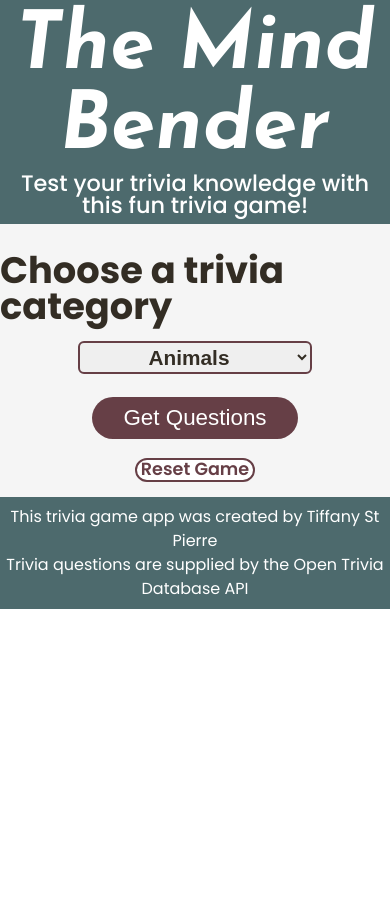
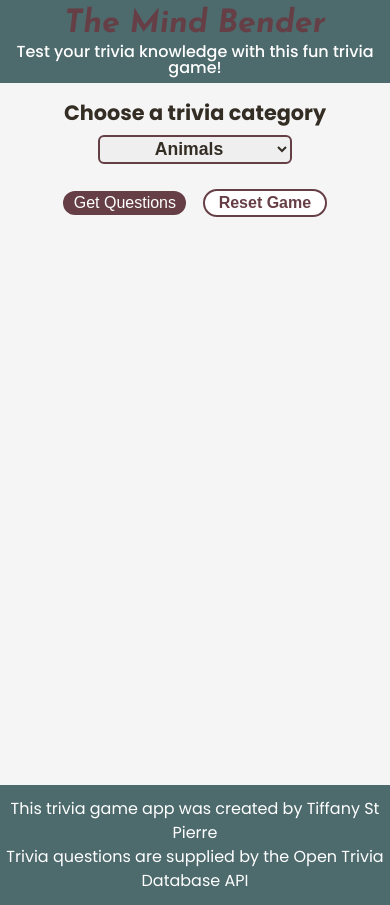
Before and after one commit to TiffanyStPierre/react-trivia-game-app, a React (Create React App) app: page /quiz in a window 390 px wide. Before the commit the page ends 844 px from the top, so only its background shows below. Built offline with nearby package versions, Linux system fonts and the light colour scheme.

Commit message:
Completed app, including responsive media queries

```diff
--- a/src/components/layout/Header.jsx
+++ b/src/components/layout/Header.jsx
@@ -1,7 +1,11 @@
+import { Link } from 'react-router-dom'
+
 export default function Header() {
     return (
         <header className="header">
-            <h1 className="header-h1">The Mind Bender</h1>
+            <Link to="/" className="header-link">
+                <h1 className="header-h1">The Mind Bender</h1>
+            </Link>
             <p className="header-subtitle">Test your trivia knowledge with this fun trivia game!</p>
         </header>
     )
--- a/src/components/quiz/QuizCards.jsx
+++ b/src/components/quiz/QuizCards.jsx
@@ -13,7 +13,7 @@ export default function QuizCards() {
     function renderSelectedAnswer(question, correctAnswer) {
         const answer = selectedAnswers[question];
         if (answer) {
-            return <p>{`Your answer is: ${answer}`}<br/>{`The correct answer is: ${correctAnswer}`}</p>;
+            return <p className="answer-pair">{`Your answer is: ${answer}`}<br/>{`The correct answer is: ${correctAnswer}`}</p>;
         } else {
             return null;
         }
--- a/src/components/quiz/QuizSearch.jsx
+++ b/src/components/quiz/QuizSearch.jsx
@@ -1,11 +1,10 @@
-import { Link } from 'react-router-dom';
-import {useState, useContext} from 'react';
+import { useState, useContext } from 'react';
 import QuizContext from '../../context/QuizContext';
 
 
 export default function QuizSearch() {
     const [selection, setSelection] = useState('27');
-    const {getTrivia, items} = useContext(QuizContext);
+    const { getTrivia, items } = useContext(QuizContext);
 
     const handleChange = (e) => setSelection(e.target.value);
 
@@ -32,9 +31,11 @@ export default function QuizSearch() {
                     <option value="14">Television</option>
                     <option value="28">Vehicles</option>
                 </select>
-                <button type="submit" className="btn-submit">Get Questions</button>
+                <div className="form-btns">
+                    <button type="submit" className="btn-submit">Get Questions</button>
+                    <button type="button" className="btn-reset" onClick={() => window.location.reload()}>Reset Game</button>
+                </div>
             </form>
-            <Link to="/" className="btn-reset">Reset Game</Link>
         </div>
     )
 }
--- a/src/index.css
+++ b/src/index.css
@@ -8,7 +8,7 @@ html {
 /** Landing Page **/
 
 .landing-background {
-  background-color:#4D6A6D;
+  background-color: #4D6A6D;
   width: 100%;
   height: 100vh;
   display: flex;
@@ -34,7 +34,7 @@ html {
 }
 
 .landing-h1 {
-  font-family:'Josefin Sans', sans-serif;
+  font-family: 'Josefin Sans', sans-serif;
   font-weight: bold;
   font-style: italic;
   font-size: 6rem;
@@ -57,6 +57,42 @@ html {
   text-align: center;
   width: 175px;
 }
+
+@media (max-width:1050px) {
+  .landing-h1 {
+    font-size: 3.5rem;
+  }
+
+  .landing-subtitle {
+    font-size: 1.2rem;
+    padding: 4% 0 6% 0;
+  }
+
+  .start-game {
+    font-size: 1.1rem;
+    width: 125px;
+    padding: 1%;
+  }
+}
+
+@media (max-width:600px) {
+  .landing-h1 {
+    font-size: 2.5rem;
+  }
+
+  .landing-subtitle {
+    font-size: 1rem;
+    padding: 4% 0 6% 0;
+  }
+
+  .start-game {
+    font-size: 1.1rem;
+    width: 125px;
+    padding: 1%;
+  }
+}
+
+/*  Quiz Page  */
 
 .form-container {
   background-color: #F5F5F5;
@@ -89,31 +125,41 @@ select {
   color: #332D24;
 }
 
-.btn-submit {
+.form-btns {
+  display: flex;
+  justify-content: space-around;
+  align-items: center;
+  width: 100%;
+}
+
+.btn-submit,
+.btn-reset {
   border-radius: 35px;
   background-color: #663F46;
   color: #ffffff;
   border: none;
-  font-size: 1.4rem;
-  padding: 2% 8%;
+  font-size: 1.2rem;
+  padding: 1.5% 1.5%;
   margin-bottom: 5%;
   cursor: pointer;
+  font-weight: 500;
+  width: 160px;
 }
 
 .btn-reset {
-  border-radius: 35px;
+  background-color: #ffffff;
   color: #663F46;
-  background-color: #ffffff;
   border: 2px solid #663F46;
-  text-decoration: none;
-  font-size: 1.1rem;
   font-weight: 600;
-  padding: 0.25% 1%;
 }
 
 .trivia-page {
   background-color: #F5F5F5;
   color: #332D24;
+}
+
+.quiz-pg {
+  background-color: #F5F5F5;
 }
 
 /*  Cards  */
@@ -124,14 +170,16 @@ select {
   align-items: center;
   justify-content: space-evenly;
   flex-wrap: wrap;
-  padding: 2% 0;
+  min-height: 46.5vh;
 }
 
 .card {
   text-align: center;
   margin: 2%;
   padding: 3%;
-  width: 25%;
+  width: 30%;
+  min-width: 250px;
+  min-height: 200px;
   background-color: #ffffff;
   box-shadow: 4px 4px 4px 4px #888888;
 }
@@ -140,6 +188,7 @@ select {
   margin-bottom: 6%;
   font-weight: 700;
   font-size: 1.2rem;
+  line-height: 1.2;
 }
 
 .answer-item {
@@ -152,6 +201,38 @@ select {
   color: #663F46;
   font-weight: 700;
   font-size: 1.2rem;
+}
+
+.answer-pair {
+  line-height: 1.5;
+  color: #663F46;
+  font-weight: 600;
+  font-size: 1.2rem;
+  padding-top: 5%;
+}
+
+@media (max-width:700px) {
+
+  .form-subtitle {
+    font-size: 1.3rem;
+  }
+
+  .btn-submit,
+  .btn-reset {
+    margin: 3%;
+    font-size: 1rem;
+    padding: 1% 1%;
+    width: 140px;
+  }
+
+  select {
+    font-size: 1.1rem;
+    padding: 0.5% 1%;
+  }
+
+  .card-section {
+    min-height: 65vh;
+  }
 }
 
 /** Spinner Component **/
@@ -174,8 +255,17 @@ select {
   text-align: center;
 }
 
+.header-link {
+  text-decoration: none;
+  color: #ffffff;
+}
+
+.header-link:hover {
+  color: #663F46;
+}
+
 .header-h1 {
-  font-family:'Josefin Sans', sans-serif;
+  font-family: 'Josefin Sans', sans-serif;
   font-size: 5rem;
   padding: 2% 0 1% 0;
   font-weight: bold;
@@ -188,9 +278,74 @@ select {
   font-weight: 500;
 }
 
+@media (max-width:700px) {
+  .header-h1 {
+    font-size: 2rem;
+  }
+
+  .header-subtitle {
+    font-size: 1rem;
+  }
+}
+
 /**  Footer Component  **/
 
 .footer {
-  padding: 2% 0;
+  padding: 3% 0;
   line-height: 1.5;
+  width: 100%;
+  min-height: 2.2rem;
+  margin-top: 3%;
 }
+
+/**  Not Found  **/
+
+.not-found-pg {
+  width: 100%;
+  height: 100vh;
+}
+
+.not-found-body {
+  text-align: center;
+  display: flex;
+  flex-direction: column;
+  align-items: center;
+  justify-content: center;
+  color: #332D24;
+  min-height: 56.5vh;
+}
+
+.not-found-msg {
+  font-size: 2.2rem;
+  font-weight: 600;
+  margin: 4% 0 2% 0;
+}
+
+.btn-back-to-home {
+  background-color: #663F46;
+  padding: 1%;
+  text-decoration: none;
+  color: #ffffff;
+  font-size: 1.4rem;
+  font-weight: 500;
+  border-radius: 35px;
+  text-align: center;
+  width: 275px;
+  margin: 2% 0;
+}
+
+@media (max-width:700px) {
+  .not-found-msg {
+    font-size: 1.4rem;
+  }
+
+  .btn-back-to-home {
+    font-size: 1.2rem;
+    width: 200px;
+    margin: 2% 0;
+  }
+
+  .not-found-body {
+    min-height: 78vh;
+  }
+}
--- a/src/pages/NotFound.jsx
+++ b/src/pages/NotFound.jsx
@@ -1,5 +1,16 @@
+import Header from '../components/layout/Header';
+import Footer from '../components/layout/Footer';
+import {Link} from 'react-router-dom';
+
 export default function NotFound() {
     return (
-        <div>Not found</div>
+        <div className="not-found-pg">
+            <Header />
+            <div className="not-found-body">
+                <p className="not-found-msg">Oops, this page does not exist!</p>
+                <Link to="/" className="btn-back-to-home">Back to Home Page</Link>
+            </div>
+            <Footer />
+        </div>
     )
 }
--- a/src/pages/Quiz.jsx
+++ b/src/pages/Quiz.jsx
@@ -5,11 +5,11 @@ import Footer from '../components/layout/Footer';
 
 export default function Quiz() {
     return (
-        <>
-            <Header />
+        <div className="quiz-pg">
+            < Header />
             <QuizSearch />
             <QuizCards />
             <Footer />
-        </>
+        </div >
     )
 }
```
Also changed, not shown: 1 other file (tests, documents, lock files or other folders).
